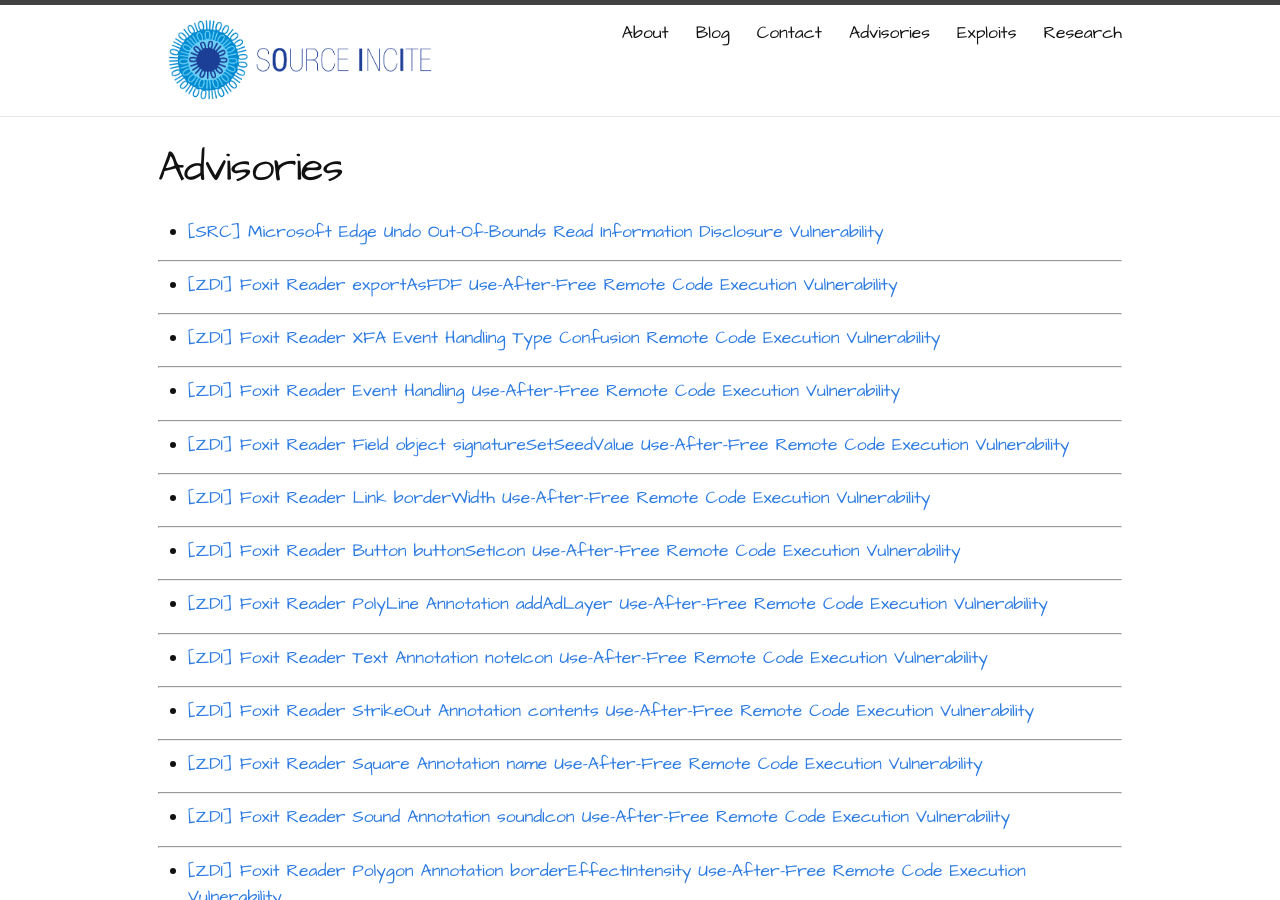
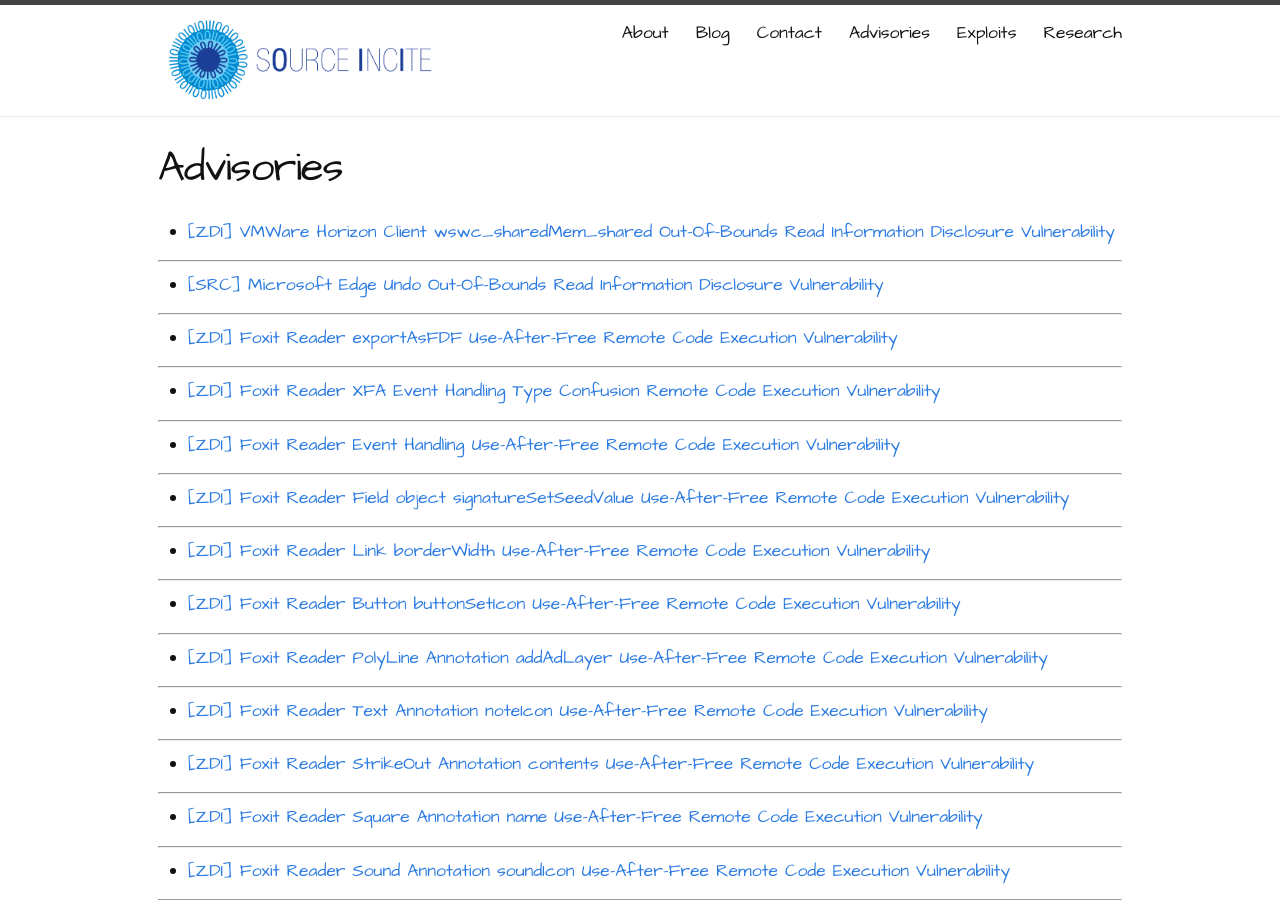
Before and after one commit to sourceincite/sourceincite.github.io, a Jekyll site: the page built from advisories/index.md, in a window 1280 px wide and 900 px high. Built offline with Jekyll 4.4.1, drawn with Linux system fonts in a browser that asks for light colours.

Commit message:
added vmware advisory

```diff
--- a/advisories/index.md
+++ b/advisories/index.md
@@ -4,6 +4,10 @@
 permalink: /advisories/
 ---
 
+* [[ZDI] VMWare Horizon Client wswc_sharedMem_shared Out-Of-Bounds Read Information Disclosure Vulnerability](https://www.zerodayinitiative.com/advisories/ZDI-18-881/)
+
+---
+
 * [[SRC] Microsoft Edge Undo Out-Of-Bounds Read Information Disclosure Vulnerability](src-2018-0025)
 
 ---
```
